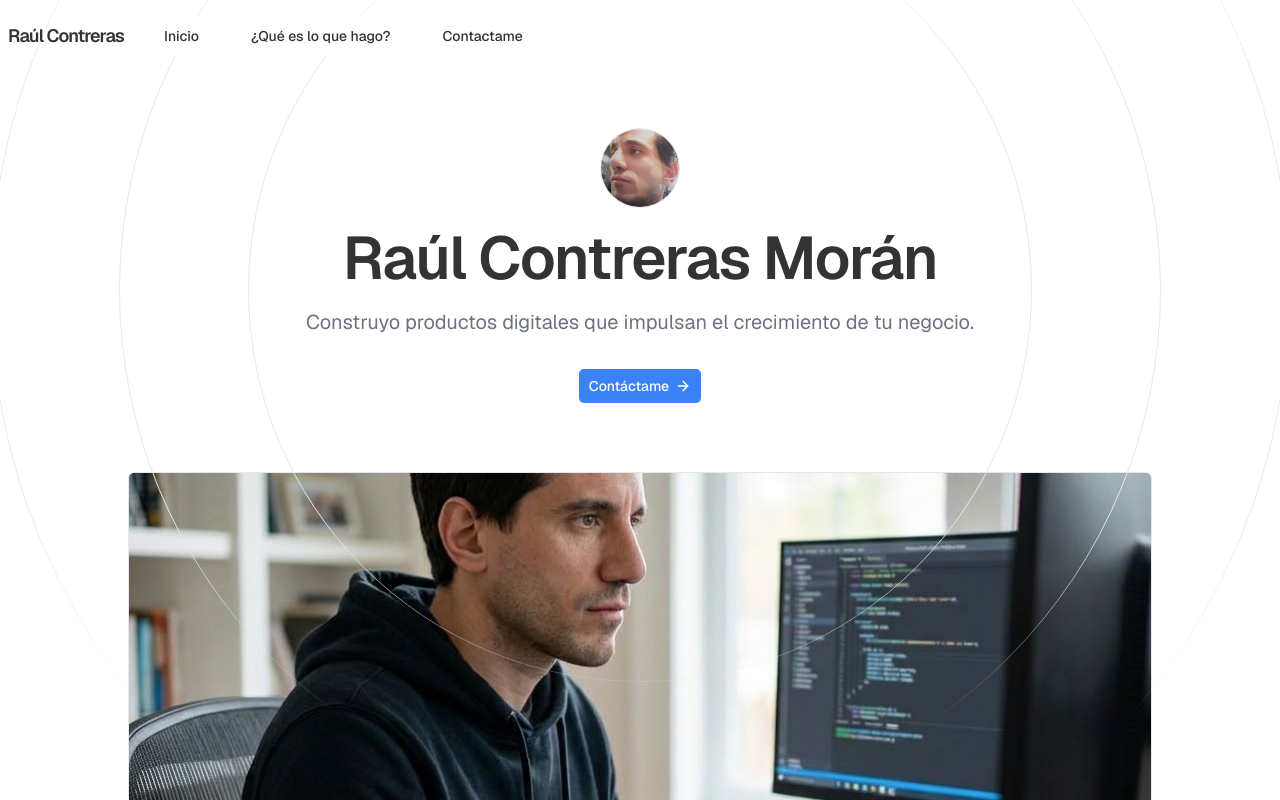
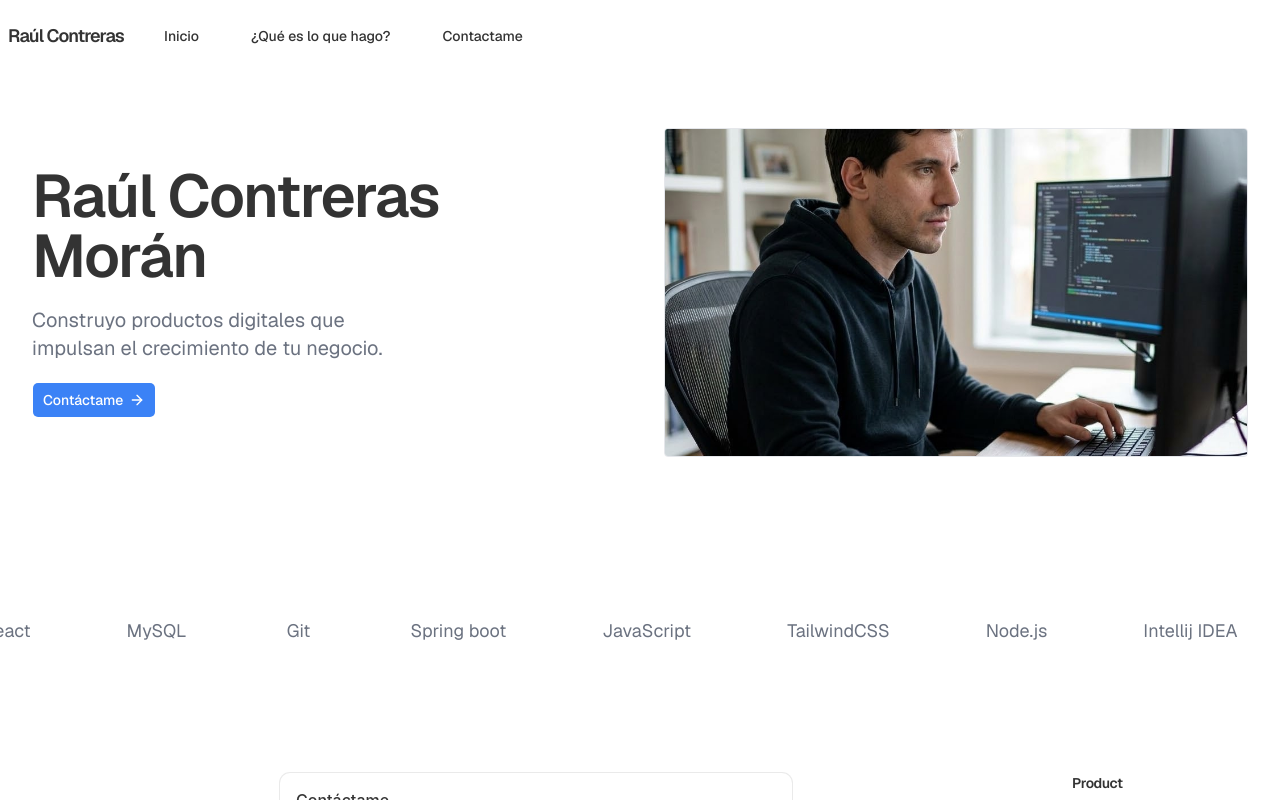
Before and after one commit to sarmancoder/sarmancoder.github.io, a Next.js app: page / in a window 1280 px wide. Shown: the top 800 px of the page. Built offline with nearby package versions, Linux system fonts and the light colour scheme; some icons are missing.

Commit message:
Cambiar disposición del hero

```diff
--- a/src/app/page.tsx
+++ b/src/app/page.tsx
@@ -1,6 +1,7 @@
 import { ContactForm } from "@/components/ContactForm";
 import { MyFooter } from "@/components/MyFooter";
 import MyHero from "@/components/MyHero";
+import { MyOtherHero } from "@/components/MyOtherHero";
 import NavBar from "@/components/Navbar";
 import MarqueeSection from "@/components/shadcn-space/marquee/MarqueeSection";
 
@@ -8,7 +9,8 @@
   return (
     <>
       <NavBar />
-      <MyHero />
+      <MyOtherHero />
+      {/* <MyHero /> */}
       <MarqueeSection />
       <MyFooter>
         <ContactForm />
--- /dev/null
+++ b/src/components/MyOtherHero.tsx
@@ -0,0 +1,107 @@
+import { ArrowRight, ArrowUpRight } from "lucide-react";
+import Image from 'next/image'
+import { cn } from "cn";
+
+import { Badge } from "@/components/ui/badge";
+import { Button } from "@/components/ui/button";
+
+interface Image {
+  src: string;
+  alt: string;
+  srcDark?: string;
+}
+interface Button {
+  text: string;
+  url: string;
+  icon?: React.ReactNode;
+}
+interface Buttons {
+  primary?: Button;
+  secondary?: Button;
+}
+interface Badge {
+  text: string;
+  announcement?: string;
+  url?: string;
+}
+
+interface HeroBasicProps {
+  badge?: Badge;
+  heading: string;
+  description: string;
+  buttons?: Buttons;
+  image: Image;
+  className?: string;
+}
+
+// eslint-disable-next-line @typescript-eslint/no-empty-object-type
+interface Hero1Props extends HeroBasicProps {}
+type Props = Partial<Hero1Props>;
+
+const defaultProps: Hero1Props = {
+  /*badge: {
+    text: "Changelog v1.1",
+    announcement: "Check out our latest updates",
+  },*/
+  heading: "Raúl Contreras Morán",
+  description: "Construyo productos digitales que impulsan el crecimiento de tu negocio.",
+  buttons: {
+    primary: {
+      text: "Contáctame",
+      url: "#contactform",
+    },
+    /*secondary: {
+      text: "View GitHub",
+      url: "https://shadcnblocks.com",
+    },*/
+  },
+  image: {
+    src: "/assets/heroimage.jpg",
+    srcDark: "/assets/heroimage.jpg",
+    alt: "Hero image",
+  },
+};
+
+export function MyOtherHero(props: Props) {
+  const { badge, heading, description, buttons, image, className } = {
+    ...defaultProps,
+    ...props,
+  };
+
+  return (
+    <section className={cn("py-32", className)}>
+      <div className="container mx-auto">
+        <div className="grid items-center gap-6 lg:grid-cols-2 lg:gap-12">
+          <div className="flex flex-col items-center gap-5 text-center lg:items-start lg:text-left">
+            {badge && (
+              <Badge variant="outline">
+                {badge.text}
+                <ArrowUpRight className="size-4" />
+              </Badge>
+            )}
+            <h1 className="max-w-xl text-4xl font-semibold tracking-tight text-pretty md:text-5xl lg:max-w-3xl lg:text-6xl">
+              {heading}
+            </h1>
+            <p className="max-w-5xl text-balance text-muted-foreground lg:text-xl">
+              {description}
+            </p>
+            <div className="flex w-full flex-col justify-center gap-2 sm:flex-row lg:justify-start">
+              {buttons?.primary && (
+                <Button size="lg" className="w-full sm:w-auto" render={<a href={buttons.primary.url} />} nativeButton={false}>{buttons.primary.text}<ArrowRight className="size-4" /></Button>
+              )}
+              {buttons?.secondary && (
+                <Button variant="outline" size="lg" className="w-full sm:w-auto" render={<a href={buttons.secondary.url} />} nativeButton={false}>{buttons.secondary.text}</Button>
+              )}
+            </div>
+          </div>
+          <Image
+            src={image.src}
+            alt="Hero image"
+            width={200}
+            height={700}
+            className="aspect-video w-full rounded-md border border-border object-cover object-center dark:hidden" />
+        </div>
+      </div>
+    </section>
+  );
+}
--- /dev/null
+++ b/src/components/ui/badge.tsx
@@ -0,0 +1,51 @@
+import { mergeProps } from "@base-ui/react/merge-props"
+import { useRender } from "@base-ui/react/use-render"
+import { cva, type VariantProps } from "class-variance-authority"
+import { cn } from "cn"
+
+const badgeVariants = cva(
+  "group/badge inline-flex h-5 w-fit shrink-0 items-center justify-center gap-1 overflow-hidden rounded-4xl border border-transparent px-2 py-0.5 text-xs font-medium whitespace-nowrap transition-all focus-visible:border-ring focus-visible:ring-[3px] focus-visible:ring-ring/50 has-data-[icon=inline-end]:pr-1.5 has-data-[icon=inline-start]:pl-1.5 aria-invalid:border-destructive aria-invalid:ring-destructive/20 dark:aria-invalid:ring-destructive/40 [&>svg]:pointer-events-none [&>svg]:size-3!",
+  {
+    variants: {
+      variant: {
+        default: "bg-primary text-primary-foreground [a]:hover:bg-primary/80",
+        secondary:
+          "bg-secondary text-secondary-foreground [a]:hover:bg-secondary/80",
+        destructive:
+          "bg-destructive/10 text-destructive focus-visible:ring-destructive/20 dark:bg-destructive/20 dark:focus-visible:ring-destructive/40 [a]:hover:bg-destructive/20",
+        outline:
+          "border-border text-foreground [a]:hover:bg-muted [a]:hover:text-muted-foreground",
+        ghost:
+          "hover:bg-muted hover:text-muted-foreground dark:hover:bg-muted/50",
+        link: "text-primary underline-offset-4 hover:underline",
+      },
+    },
+    defaultVariants: {
+      variant: "default",
+    },
+  }
+)
+
+function Badge({
+  className,
+  variant = "default",
+  render,
+  ...props
+}: useRender.ComponentProps<"span"> & VariantProps<typeof badgeVariants>) {
+  return useRender({
+    defaultTagName: "span",
+    props: mergeProps<"span">(
+      {
+        className: cn(badgeVariants({ variant }), className),
+      },
+      props
+    ),
+    render,
+    state: {
+      slot: "badge",
+      variant,
+    },
+  })
+}
+
+export { Badge, badgeVariants }
```
